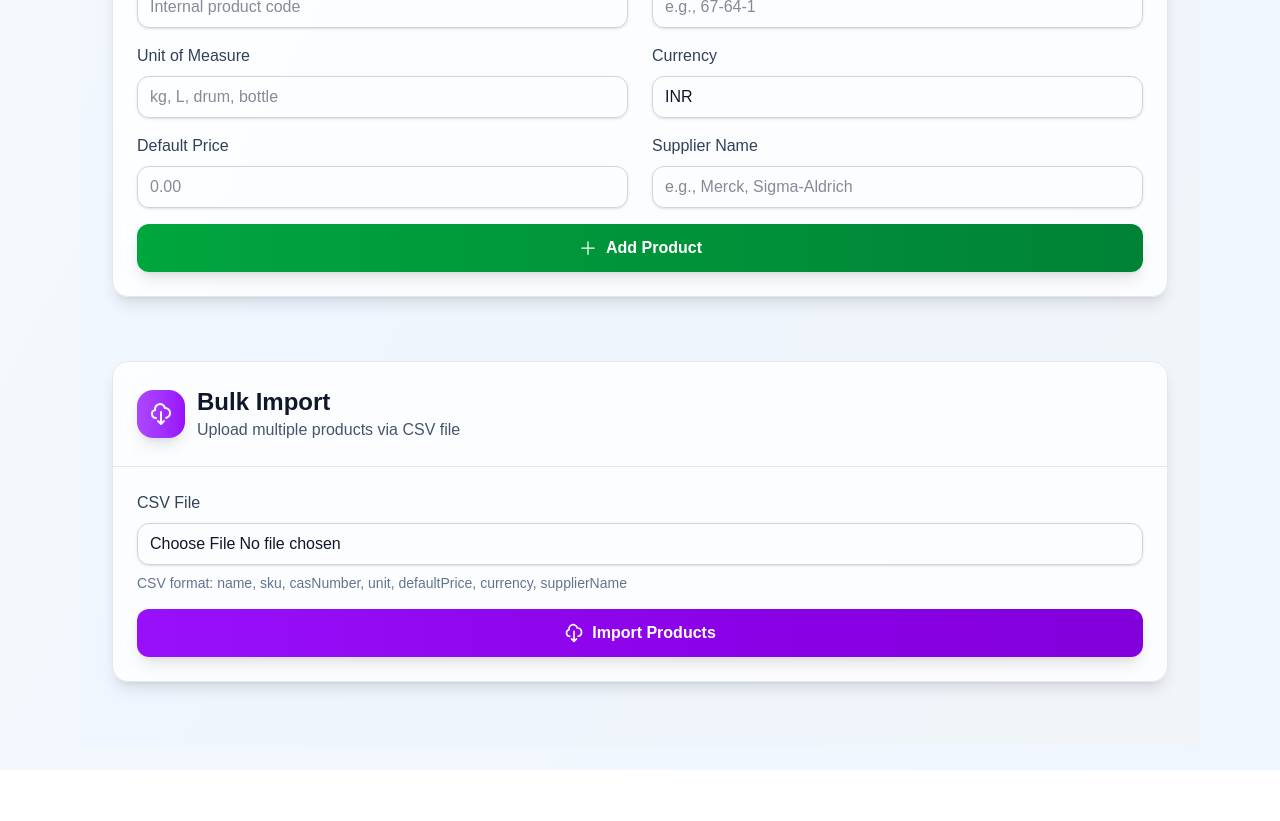
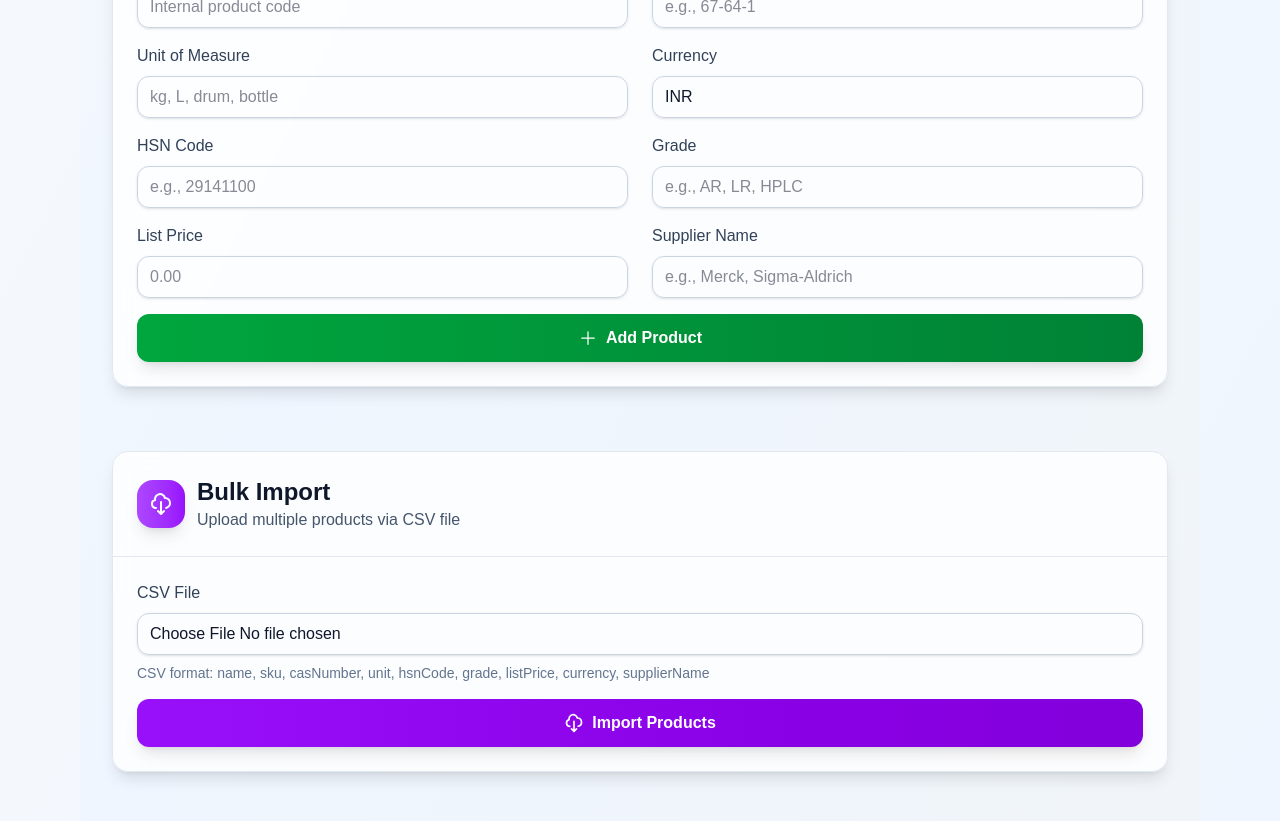
Before and after one commit to getinn2026-boop/jps-chemicals, a Next.js app: page /products in a window 1280 px wide. Shown: the part 1560-2381 px from the top of the page. Before the commit the page ends 2330 px from the top, so only its background shows below. Built offline with nearby package versions, Linux system fonts and the light colour scheme; no server answers; the database is empty.

Commit message:
fix: update Products page UI to include HSN Code, Grade, and List Price in the form and CSV instructions

```diff
--- a/src/app/products/page.tsx
+++ b/src/app/products/page.tsx
@@ -279,9 +279,28 @@ export default async function ProductsPage({ searchParams }: ProductsPageProps)
 
             <div className="grid grid-cols-1 md:grid-cols-2 gap-6">
               <div>
-                <label className="block text-base font-medium text-slate-700 mb-2">Default Price</label>
+                <label className="block text-base font-medium text-slate-700 mb-2">HSN Code</label>
                 <input
-                  name="defaultPrice"
+                  name="hsnCode"
+                  placeholder="e.g., 29141100"
+                  className="w-full px-3 py-2 border border-slate-300 rounded-xl focus:ring-2 focus:ring-blue-500 focus:border-blue-500 outline-none text-base shadow-sm"
+                />
+              </div>
+              <div>
+                <label className="block text-base font-medium text-slate-700 mb-2">Grade</label>
+                <input
+                  name="grade"
+                  placeholder="e.g., AR, LR, HPLC"
+                  className="w-full px-3 py-2 border border-slate-300 rounded-xl focus:ring-2 focus:ring-blue-500 focus:border-blue-500 outline-none text-base shadow-sm"
+                />
+              </div>
+            </div>
+
+            <div className="grid grid-cols-1 md:grid-cols-2 gap-6">
+              <div>
+                <label className="block text-base font-medium text-slate-700 mb-2">List Price</label>
+                <input
+                  name="listPrice"
                   inputMode="decimal"
                   placeholder="0.00"
                   className="w-full px-3 py-2 border border-slate-300 rounded-xl focus:ring-2 focus:ring-blue-500 focus:border-blue-500 outline-none text-base shadow-sm"
@@ -328,7 +347,7 @@ export default async function ProductsPage({ searchParams }: ProductsPageProps)
                 className="w-full px-3 py-2 border border-slate-300 rounded-xl focus:ring-2 focus:ring-blue-500 focus:border-blue-500 outline-none text-base shadow-sm"
               />
               <p className="text-sm text-slate-500 mt-2">
-                CSV format: name, sku, casNumber, unit, defaultPrice, currency, supplierName
+                CSV format: name, sku, casNumber, unit, hsnCode, grade, listPrice, currency, supplierName
               </p>
             </div>
             <button className="w-full px-6 py-3 bg-gradient-to-r from-purple-600 to-purple-700 text-white rounded-xl hover:from-purple-700 hover:to-purple-800 transition-all font-semibold flex items-center justify-center gap-2 shadow-lg hover:shadow-xl text-base">
```
